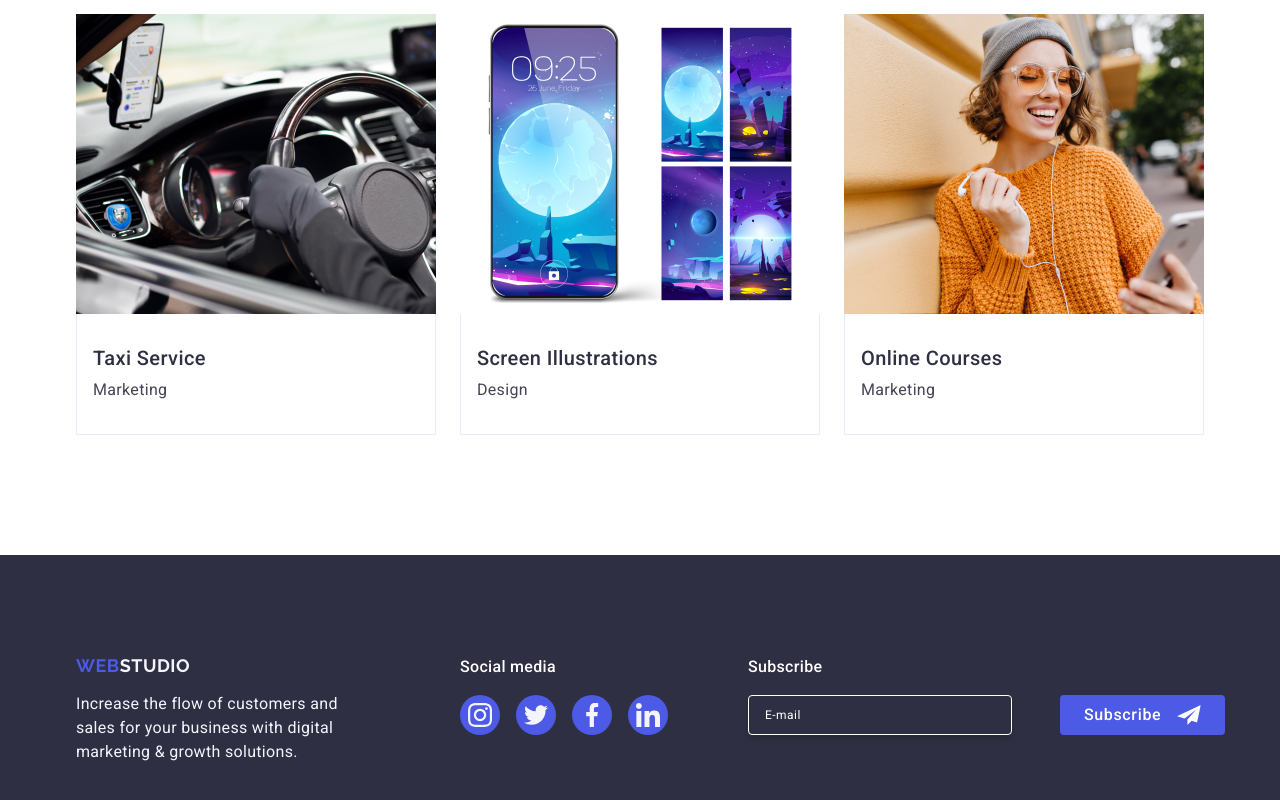
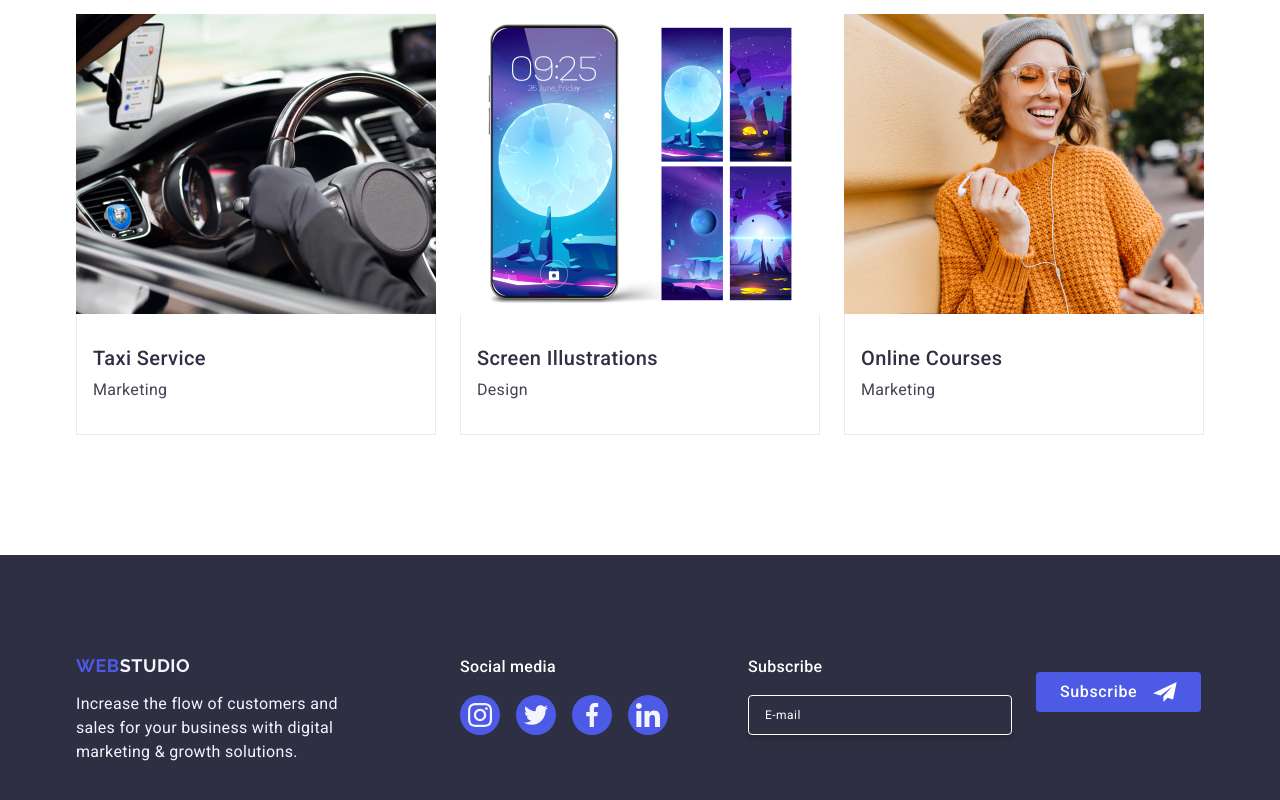
Before and after one commit to Dem4k/goit-markup-hw-05, a plain HTML site: page index.html in a window 1280 px wide. Shown: the part 2628-3428 px from the top of the page. Drawn offline with nearby package versions, Linux system fonts and the light colour scheme.

Commit message:
dz5.html

```diff
--- a/css/styles.css
+++ b/css/styles.css
@@ -572,6 +572,7 @@ margin-bottom: 16px;
 .form-footer-sub {
     display: flex;
     gap: 24px;
+    flex-direction: row;
 }
 
 /* ============== BACKDROP STYLES ============== */
--- a/index.html
+++ b/index.html
@@ -333,10 +333,12 @@
 
                     <div class="footer-subscribe">
                         <p class="subscribe-p">Subscribe</p>
-                        <form class="form-footer-sub">
-                        <label class="footer-label-sub" for="subscribe">
-                            <input class="footer-input-sub" id="subscribe" name="subscribe" type="email" placeholder="E-mail" required>
-                        </label>
+                        <form>
+                            <label class="footer-label-sub" for="subscribe">
+                                <input class="footer-input-sub" id="subscribe" name="subscribe" type="email" placeholder="E-mail" required>
+                            </label>
+                        </form>
+                    </div>
 
                     <div class="footer-subscribe-btn">
                         <button class="sub-button" type="submit">Subscribe
@@ -344,7 +346,6 @@
                             <use href="./images/icons.svg#paper-plane-icon"></use>
                         </svg>
                         </button>
-                    </form>
                     </div>
         </div>
     </footer>
```
